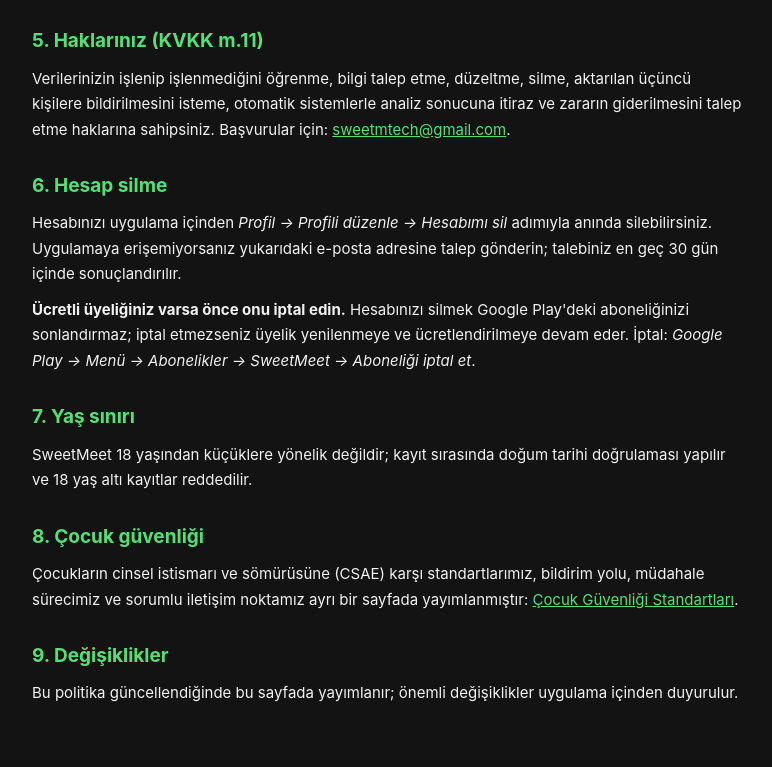
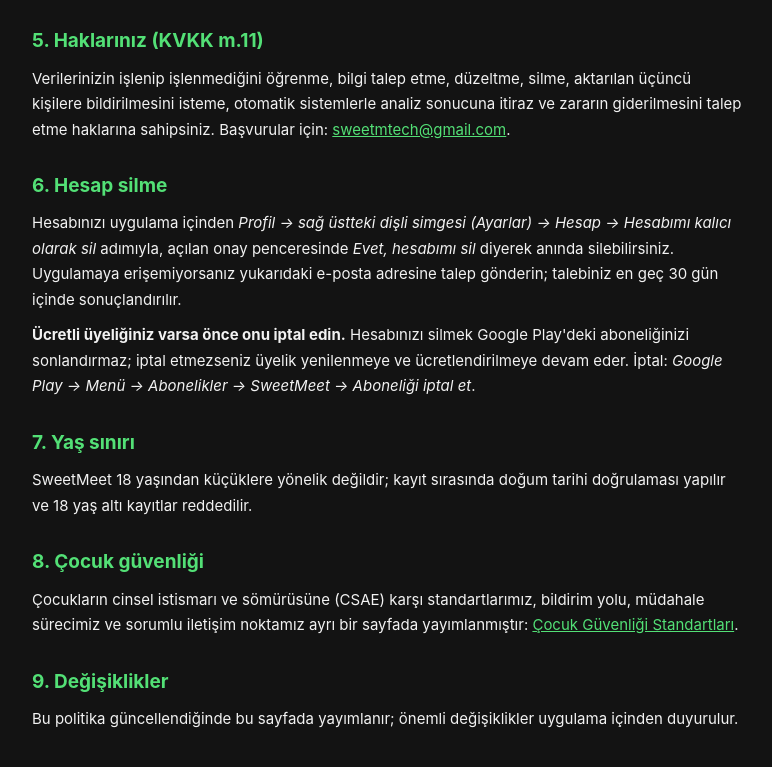
Before and after one commit to yusufalp03/sweet-landing, a plain HTML site: page privacy.html in a window 1280 px wide. Shown: the part 2747-3514 px from the top of the page, without its empty margins (252-1024 px from the left). Drawn offline with Linux system fonts and the light colour scheme.

Commit message:
fix(privacy): hesap silme yolu Ayarlar → Hesap olarak düzeltildi

```diff
--- a/privacy.html
+++ b/privacy.html
@@ -131,8 +131,9 @@ sahipsiniz. Başvurular için:
 <a href="mailto:sweetmtech@gmail.com">sweetmtech@gmail.com</a>.</p>
 
 <h2>6. Hesap silme</h2>
-<p>Hesabınızı uygulama içinden <em>Profil → Profili düzenle → Hesabımı sil</em>
-adımıyla anında silebilirsiniz. Uygulamaya erişemiyorsanız yukarıdaki e-posta
+<p>Hesabınızı uygulama içinden <em>Profil → sağ üstteki dişli simgesi (Ayarlar)
+→ Hesap → Hesabımı kalıcı olarak sil</em> adımıyla, açılan onay penceresinde
+<em>Evet, hesabımı sil</em> diyerek anında silebilirsiniz. Uygulamaya erişemiyorsanız yukarıdaki e-posta
 adresine talep gönderin; talebiniz en geç 30 gün içinde sonuçlandırılır.</p>
 <p><strong>Ücretli üyeliğiniz varsa önce onu iptal edin.</strong> Hesabınızı
 silmek Google Play'deki aboneliğinizi sonlandırmaz; iptal etmezseniz üyelik
```
